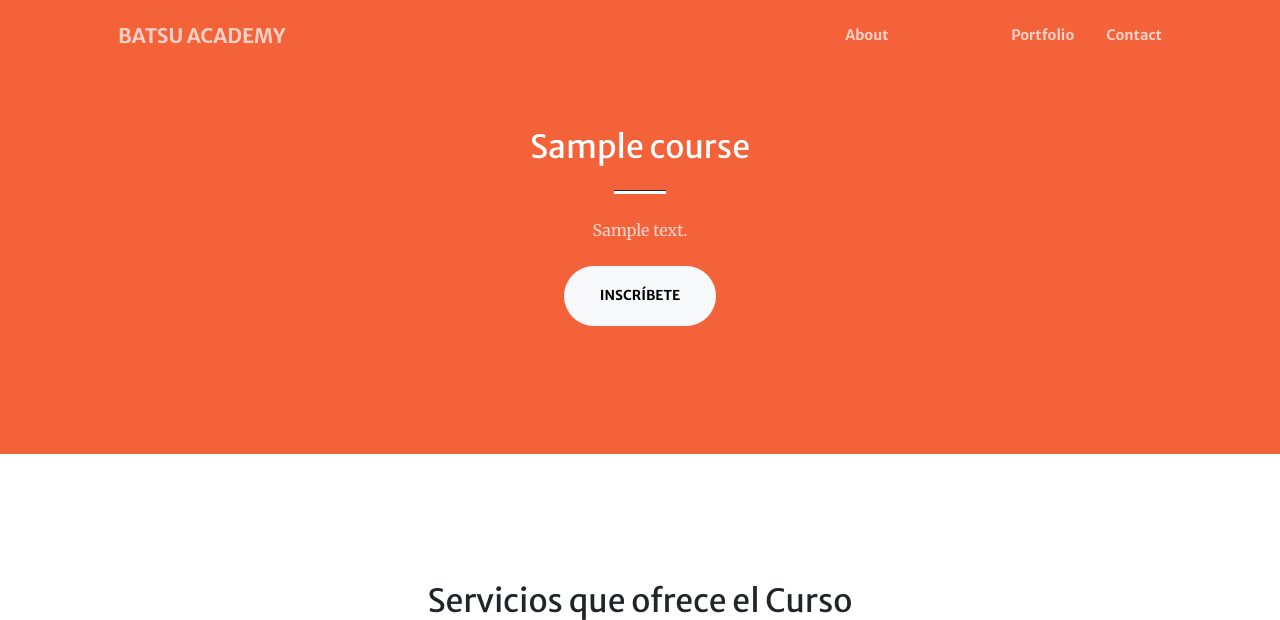
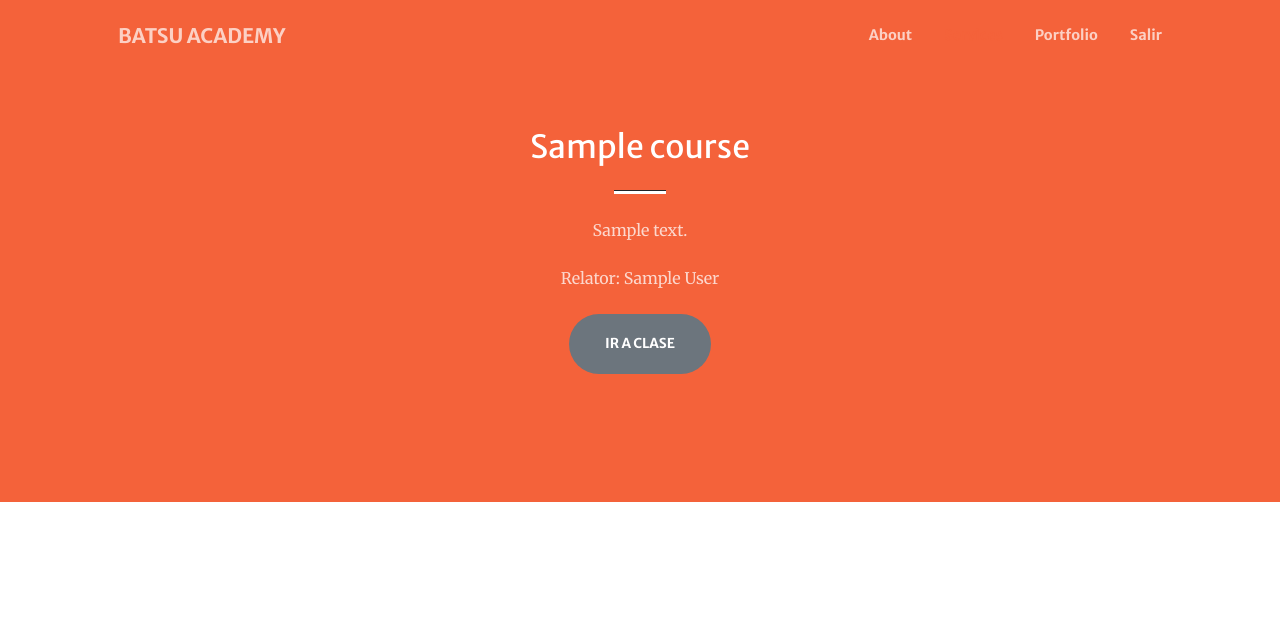
Before and after one commit to David-Alfredo-Concha-Cid/colab, a Django app: template colabapp/colabapp/templates/course.html in a window 1280 px wide. Shown: the top 620 px of the page. Run offline with Django 4.2, Linux system fonts and the light colour scheme; the template is opened without the code that fills it: values that come from a table or form of the project are taken from there, others are empty; tables that the repository leaves empty hold one stand-in row (values such as "Sample post"); some libraries are stand-ins or nearby versions.

Commit message:
Pantalla de curso estudiante

```diff
--- a/colabapp/colabapp/templates/base.html
+++ b/colabapp/colabapp/templates/base.html
@@ -30,7 +30,7 @@
                         <li class="nav-item"><a class="nav-link" href="#about">About</a></li>
                         <li class="nav-item"><a class="nav-link" href="#services">Services</a></li>
                         <li class="nav-item"><a class="nav-link" href="#portfolio">Portfolio</a></li>
-                        <li class="nav-item"><a class="nav-link" href="#contact">Contact</a></li>
+                        <li class="nav-item"><a class="nav-link" href="{% url 'admin:logout' %}">Salir</a></li>
                     </ul>
                 </div>
             </div>
--- a/colabapp/colabapp/templates/course.html
+++ b/colabapp/colabapp/templates/course.html
@@ -8,7 +8,16 @@
                     <h2 class="text-white mt-0">{{ course.name }}</h2>
                     <hr class="divider divider-light" />
                     <p class="text-white-75 mb-4">{{ course.description }}</p>
-                    <a class="btn btn-light btn-xl" href="/academy/course/{{ course.id }}/subscribe">Inscríbete</a>
+
+                    {% if subscribed %}
+                        <p class="text-white-75 mb-4">Relator: {{ subs.teacher.first_name}} {{ subs.teacher.last_name}}</p>
+                        <a class="btn btn-secondary btn-xl"
+                            href="#">Ir a clase</a>
+                    {% else %}
+                    <a class="btn btn-light btn-xl"
+                        href="/academy/course/{{ course.id }}/subscribe">Inscríbete</a>
+                    {% endif %}
+
                     {% for message in messages %}
                         {% if message.tags == "success" %}
                         <div class="alert alert-success alert-dismissible fade show"
```
Also changed, not shown: colabapp/academy/views.py (+17 -1 lines).
